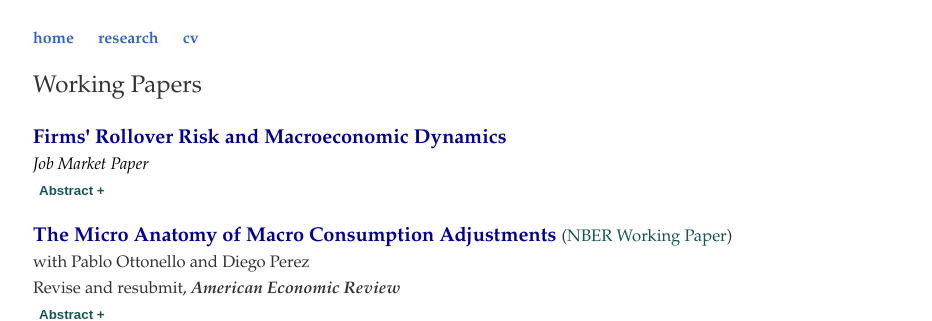
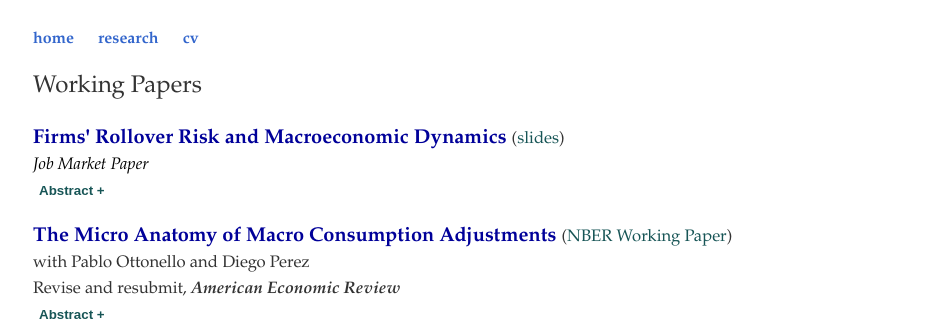
Before and after one commit to rafaguntin/rafaguntin.github.io, a Jekyll site: the page built from research/index.html, in a window 1280 px wide. Shown: the top 321 px of the page, without its empty margins (95-1027 px from the left). Built offline with Jekyll 4.4.1, drawn with Linux system fonts in a browser that asks for light colours.

Commit message:
Update index.html

```diff
--- a/research/index.html
+++ b/research/index.html
@@ -11,7 +11,7 @@
 		href="/research/Guntin_JMP.pdf"
 			                  target="_blank">
 					Firms' Rollover Risk and Macroeconomic Dynamics</a> <small>
-		<!--(<a style="color:#175556" href="https://www.rguntin.com/research/Guntin_JMP_slides.pdf" target="_blank">slides</a>)-->
+		(<a style="color:#175556" href="https://www.rguntin.com/research/Guntin_JMP_slides.pdf" target="_blank">slides</a>)
 		<br> <span style="color: #000000" class='notbold'><i>Job Market Paper</i></span>
 <br><button style ="font-weight: bold; color:#175556 ;background-color: white;border: none;" onclick="myFunction4()" id="myBtn4">Abstract +<small></button>
  <span id="dots4"></span> <span id="more4" style = "color:#282828; line-height: 1.4em; text-align: justify">
```
